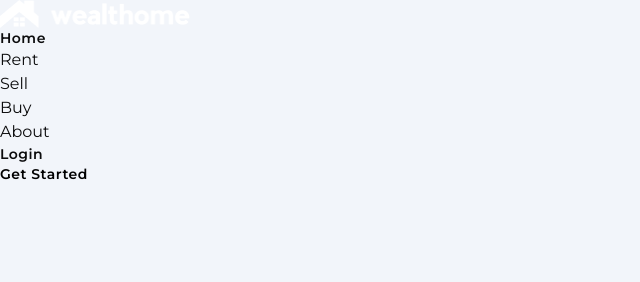
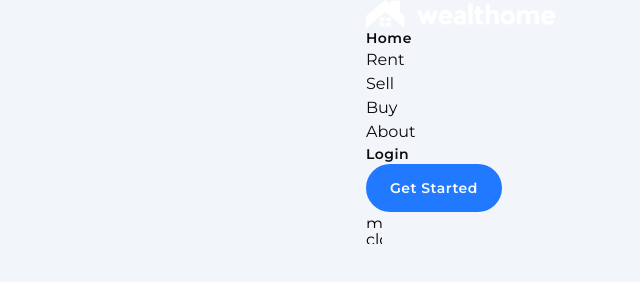
Before and after one commit to madanlalit/realEstate-website, a plain HTML site: page index.html in a window 1280 px wide. Shown: the top 282 px of the page, without its empty margins (0-640 px from the left). Drawn offline with Linux system fonts and the light colour scheme.

Commit message:
added css for button

```diff
--- a/assets/css/style.css
+++ b/assets/css/style.css
@@ -184,3 +184,54 @@
         font-weight: var(--weight-semiBold);
         letter-spacing: var(--traking-p-05);
     }
+    .material-symbols-rounded {
+        display: block;
+        width: 1em;
+        height: 1em;
+        overflow: hidden;
+        font-variation-settings: 'FILL' 0, 'wght' 400, 'GRAD' 0, 'opsz' 24;
+    }
+    .container {
+        padding-inline: 16px;
+        max-width: 580px;
+        width: 100%;
+        margin-inline: auto;
+    }
+    .btn {
+        display: flex;
+        justify-content: center;
+        align-items: center;
+        gap: 12px;
+        height: 48px;
+        padding-inline: 24px;
+        border-radius: var(--radius-full);
+        max-width: max-content;
+        transition: var(--transition-duration-quick) var(--transition-easing-quick);
+    }
+    .btn-fill {
+        background-color: var(--primary-100);
+        color: var(--neutral-100);
+    }
+    .btn-fill:where(:hover, :focus) {
+        background-color: var(--primary-90);
+        box-shadow: var(--shadow-1);
+    }
+    .btn-fill:where(:active, :focus-visible) {
+        background-color: var(--primary-80);
+    }
+    .btn-outline {
+        color: var(--primary-100);
+        box-shadow: inset 0 0 0 2px var(--primary-100);
+    }
+    .btn-outline:where(:hover, :focus, :focus-visible) {
+        color: var(--neutral-100);
+    }
+    .btn-outline:hover {
+        background-color: var(--primary-100);
+    }
+    .btn-outline:focus {
+        background-color: var(--primary-90);
+    }
+    .btn-outline:where(:active, :focus-visible) {
+        background-color: var(--primary-80);
+    }
--- a/index.html
+++ b/index.html
@@ -45,9 +45,13 @@
                 </ul>
                 <div class="navbar-wrapper">
                     <a href="#" class="btn-link label-medium">Login</a>
-                    <button href="#" class="btn btn-fill label-medium">Get Started</button>
+                    <a href="#" class="btn btn-fill label-medium">Get Started</a>
                 </div>
             </nav>
+            <button class="nav-toggle-btn icon-btn" aria-label="toggle navbar" data-nav-toggler>
+                <span class="material-symbols-rounded open" aria-hidden="true">menu</span>
+                <span class="material-symbols-rounded close" aria-hidden="true">close</span>
+            </button>
         </div>
     </header>
 
```
